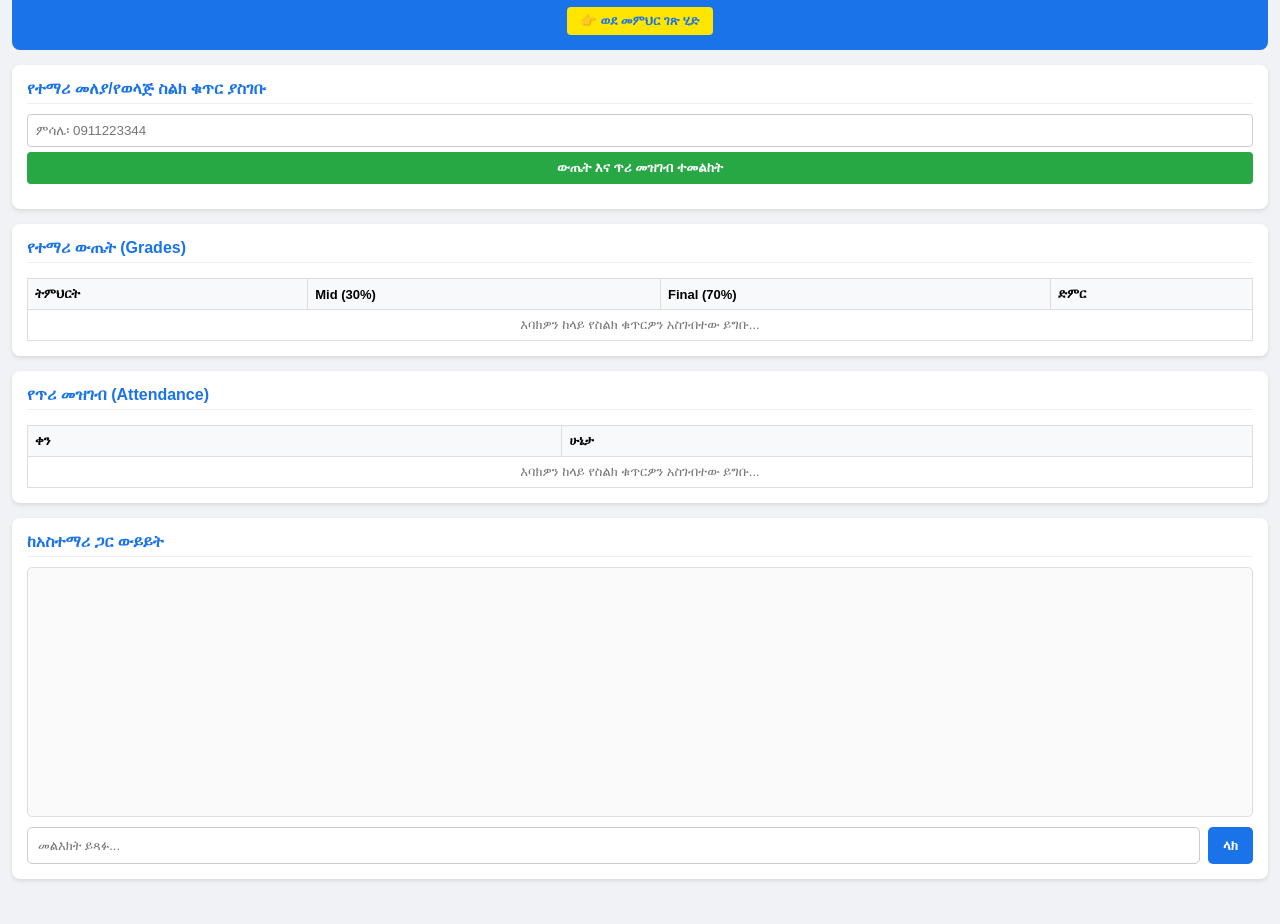
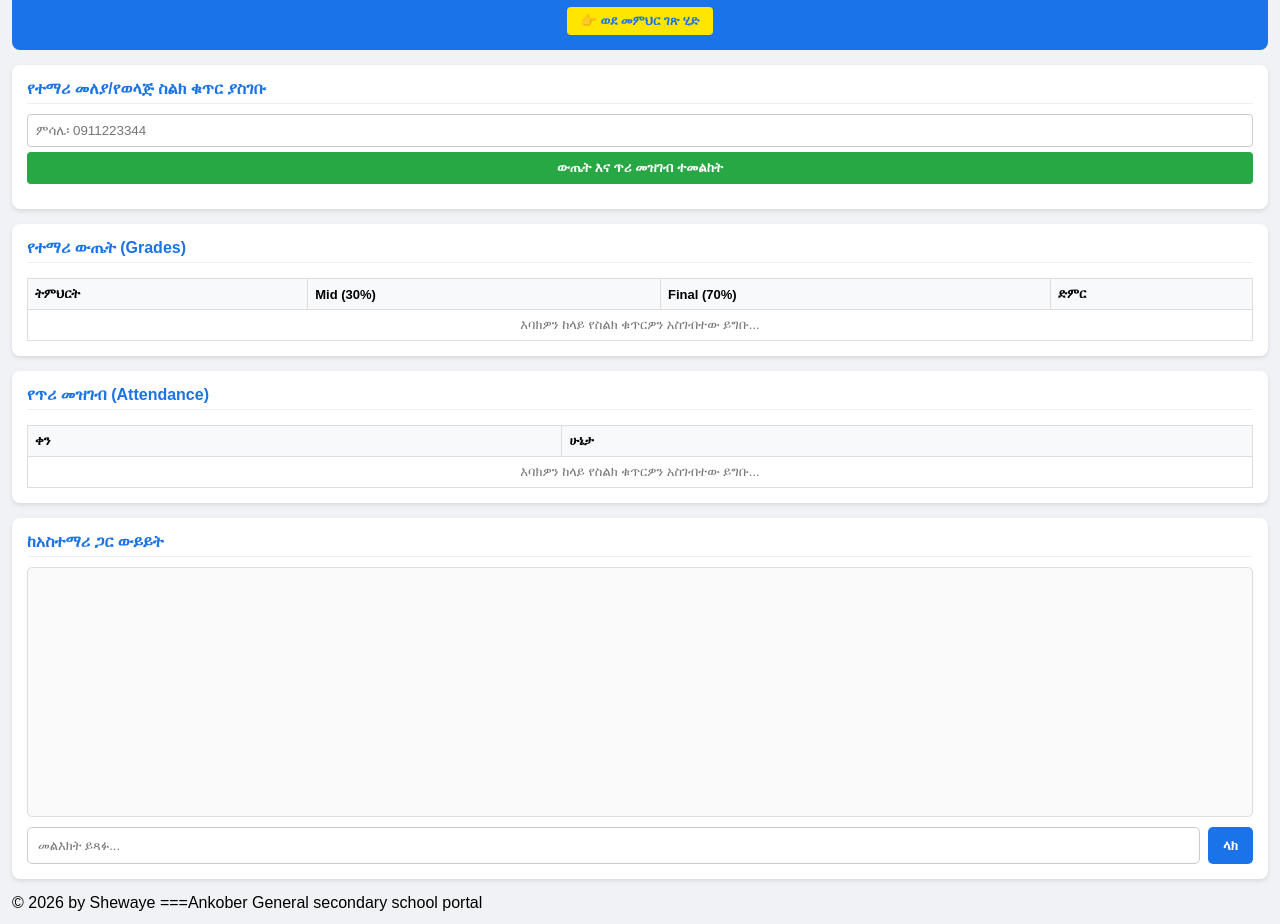
Before and after one commit to shewayekingof-maker/Ankober-2nd-school-portal, a plain HTML site: page index.html in a window 1280 px wide. Shown: the part 76-1000 px from the top of the page. Drawn offline with Linux system fonts and the light colour scheme.

Commit message:
Update index.html

```diff
--- a/index.html
+++ b/index.html
@@ -206,6 +206,8 @@
             <button onclick="sendMsg()">ላክ</button>
         </div>
     </div>
-
+<footer>
+        <p>© 2026 by Shewaye ===Ankober General secondary school portal </p>
+</footer>
 </body>
 </html>
```
